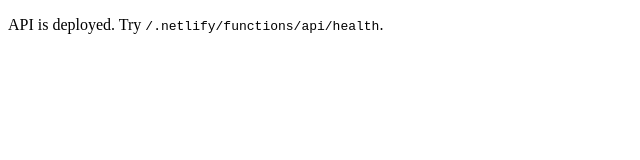
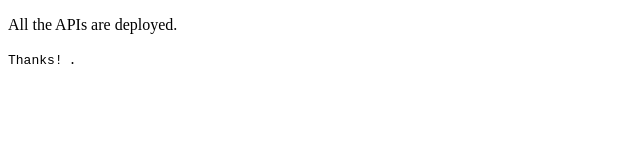
Before and after one commit to ManishaNath/banking-expert_be, a website: page public/index.html in a window 1280 px wide. Shown: the whole page, without its empty margins (0-640 px from the left). Drawn offline with Linux system fonts and the light colour scheme.

Commit message:
Update index.html

```diff
--- a/public/index.html
+++ b/public/index.html
@@ -6,6 +6,6 @@
     <title>API</title>
   </head>
   <body>
-    <p>API is deployed. Try <code>/.netlify/functions/api/health</code>.</p>
+    <p>All the APIs are deployed. </p>  <code>Thanks! </code>.</p>
   </body>
 </html>
```
